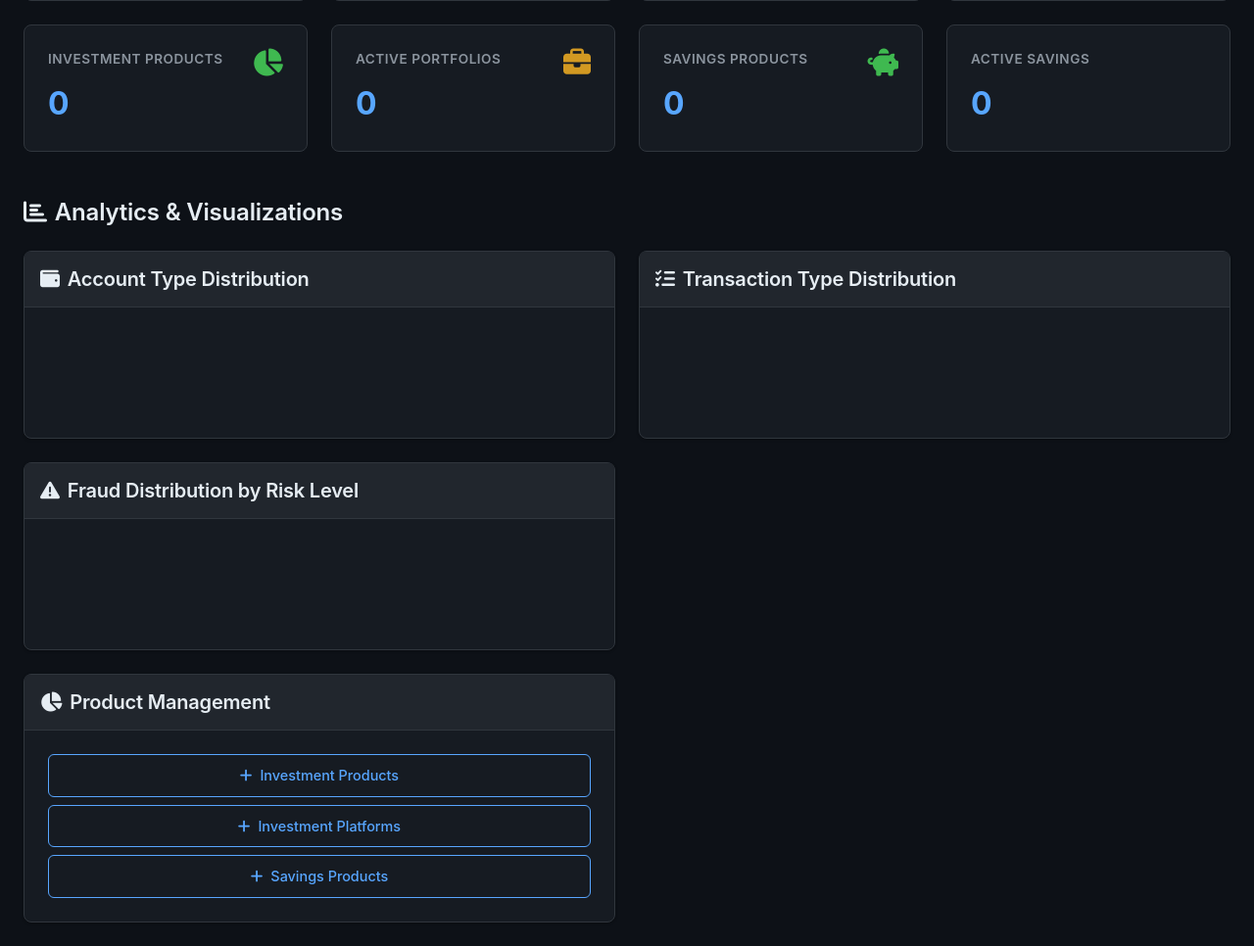
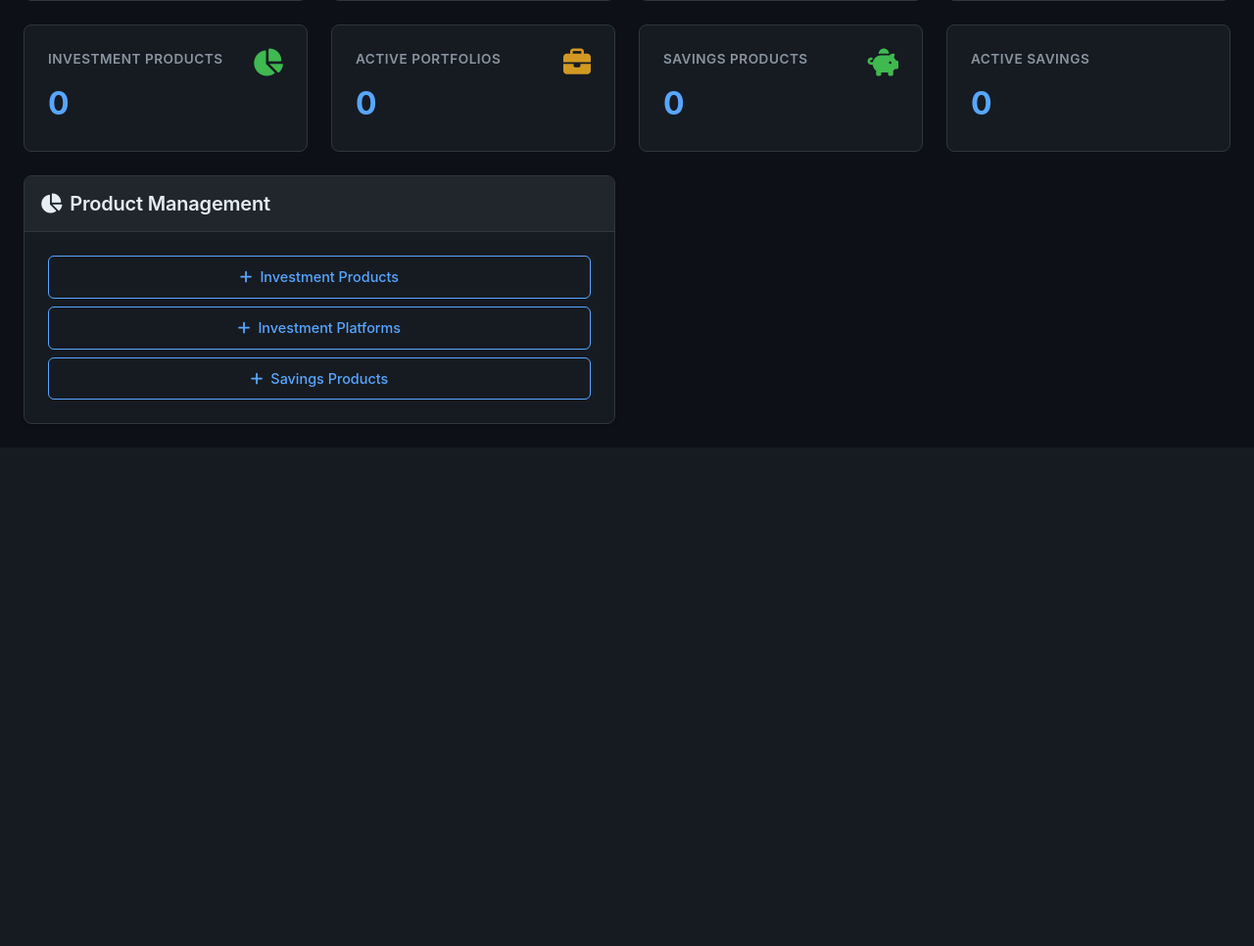
Before and after one commit to property360-2/simple-bank-management-system-django, a Django app: page /admin-panel/ in a window 1280 px wide. Shown: the part 520-1486 px from the top of the page at 98% size. After the commit the page ends 955 px from the top, so only its background shows below. Run offline with Django 5.2, Linux system fonts and the light colour scheme; the visitor is signed in with stand-in values (Sample User, id 1); data comes from the database, SQL or seed files in the repository; data that the repository does not hold is empty.

Commit message:
removed unnecessary shits

```diff
--- a/bank_system/templates/admin/dashboard.html
+++ b/bank_system/templates/admin/dashboard.html
@@ -154,55 +154,6 @@
         </div>
     </div>
 
-    <!-- Charts Section -->
-    <h4 class="mb-4 mt-5"><i class="fas fa-chart-bar me-2"></i>Analytics & Visualizations</h4>
-
-    <div class="row g-4 mb-4">
-        <!-- Account Type Distribution -->
-        <div class="col-lg-6">
-            <div class="card">
-                <div class="card-header">
-                    <h5 class="card-title mb-0">
-                        <i class="fas fa-wallet me-2"></i>Account Type Distribution
-                    </h5>
-                </div>
-                <div class="card-body">
-                    <canvas id="accountTypeChart" height="80"></canvas>
-                </div>
-            </div>
-        </div>
-
-        <!-- Transaction Type Distribution -->
-        <div class="col-lg-6">
-            <div class="card">
-                <div class="card-header">
-                    <h5 class="card-title mb-0">
-                        <i class="fas fa-list-check me-2"></i>Transaction Type Distribution
-                    </h5>
-                </div>
-                <div class="card-body">
-                    <canvas id="transactionTypeChart" height="80"></canvas>
-                </div>
-            </div>
-        </div>
-    </div>
-
-    <div class="row g-4 mb-4">
-        <!-- Fraud Distribution -->
-        <div class="col-lg-6">
-            <div class="card">
-                <div class="card-header">
-                    <h5 class="card-title mb-0">
-                        <i class="fas fa-exclamation-triangle me-2"></i>Fraud Distribution by Risk Level
-                    </h5>
-                </div>
-                <div class="card-body">
-                    <canvas id="fraudChart" height="80"></canvas>
-                </div>
-            </div>
-        </div>
-    </div>
-
     <!-- Pending Fraud Alerts -->
     {% if fraud_alerts %}
     <div class="card mb-4">
@@ -291,11 +242,6 @@ const chartColors = {
     light: '#ecf0f1',
     dark: '#2c3e50'
 };
-
-// Parse data from Django template
-const accountTypeData = {{ account_type_data_json|safe }};
-const transactionTypeData = {{ transaction_type_data_json|safe }};
-const fraudData = {{ fraud_data_json|safe }};
 
 // Common chart options
 const commonOptions = {
```
